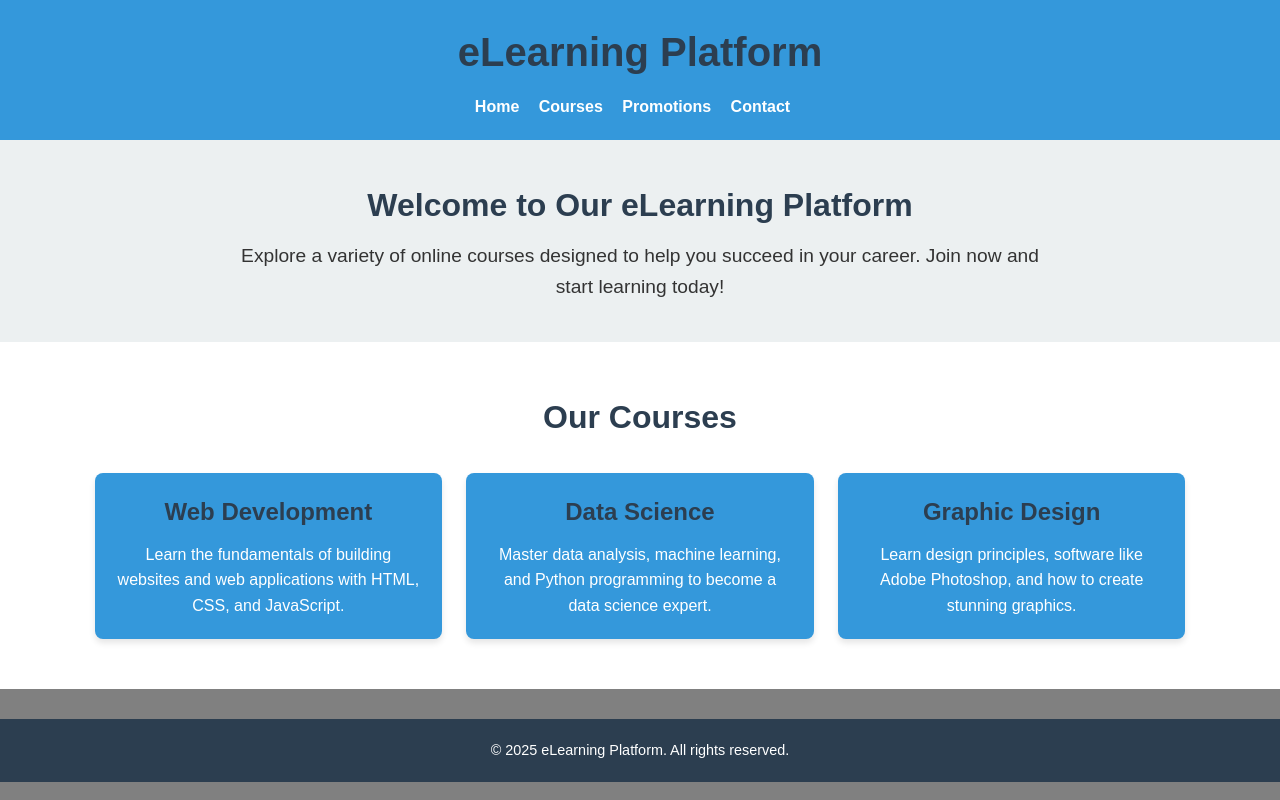
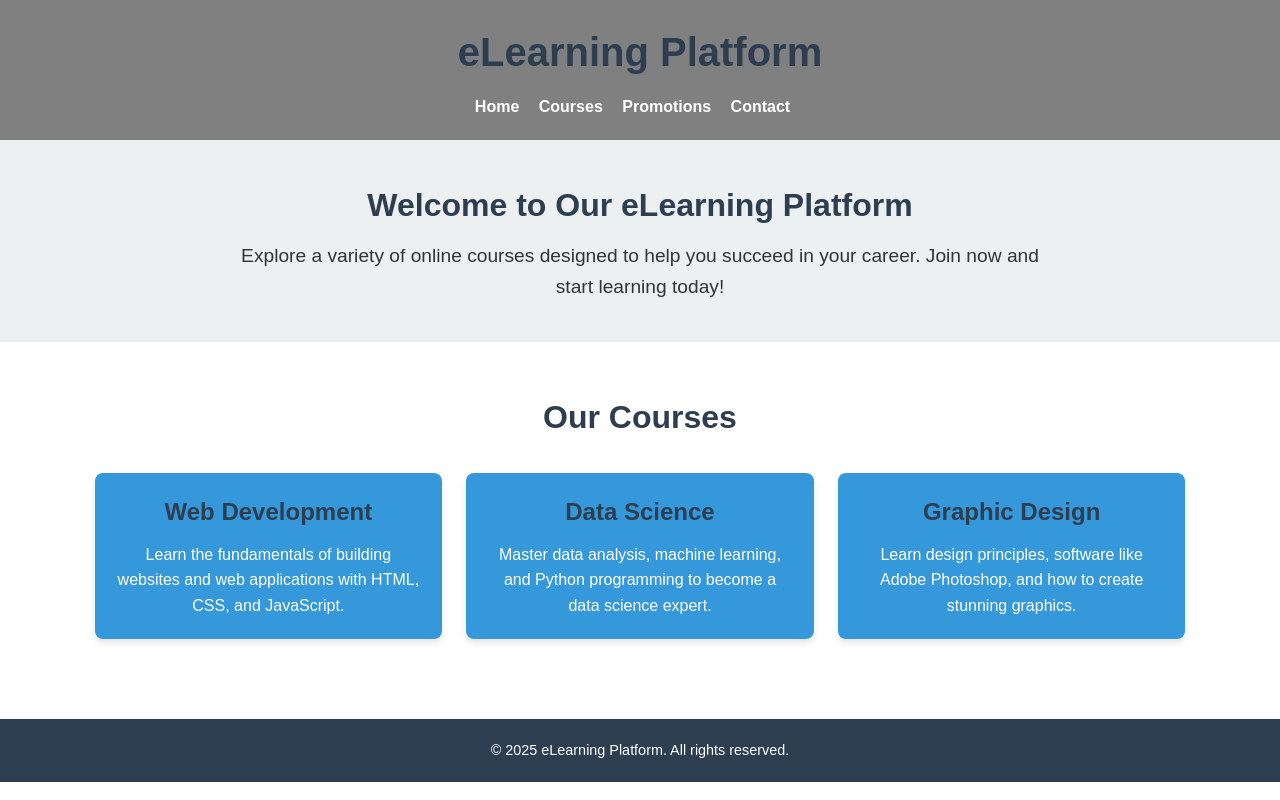
Before and after one commit to Piyush0896555556/Statics, a website: page src/index.html in a window 1280 px wide. Drawn offline with Linux system fonts and the light colour scheme.

Commit message:
Update styles.css

```diff
--- a/src/styles.css
+++ b/src/styles.css
@@ -8,7 +8,7 @@
 body {
     font-family: Arial, sans-serif;
     line-height: 1.6;
-    background-color: gray;
+    background-color: #ffff;
     color: #333;
 }
 
@@ -18,7 +18,7 @@ h1, h2, h3 {
 
 /* Header styles */
 header {
-    background-color: #3498db;
+    background-color: #808080;
     color: white;
     padding: 20px 0;
     text-align: center;
```
